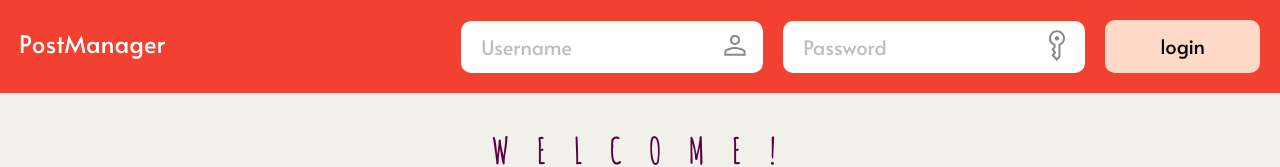
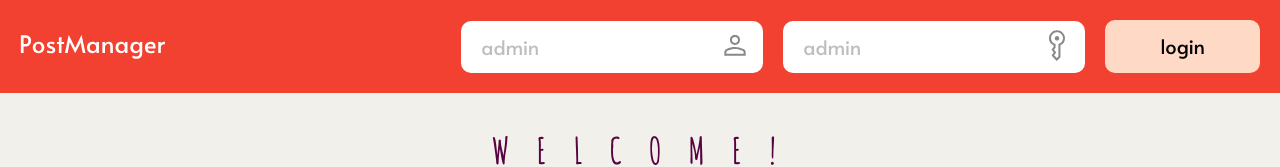
Before and after one commit to daniDNZ/post-manager, a React (Create React App) app: page /login in a window 1280 px wide. Shown: the top 167 px of the page. Built offline with nearby package versions, Linux system fonts and the light colour scheme.

Commit message:
added credentials to placeholders

```diff
--- a/src/components/Login.tsx
+++ b/src/components/Login.tsx
@@ -46,7 +46,7 @@ export default function Login() {
             type="text"
             name="username"
             id="username"
-            placeholder="Username"
+            placeholder="admin"
             className="form__input login-form__input--username"
             onChange={handleInput}
           />
@@ -57,7 +57,7 @@ export default function Login() {
             type="password"
             name="password"
             id="password"
-            placeholder="Password"
+            placeholder="admin"
             className="form__input login-form__input--password"
             onChange={handleInput}
           />
```
